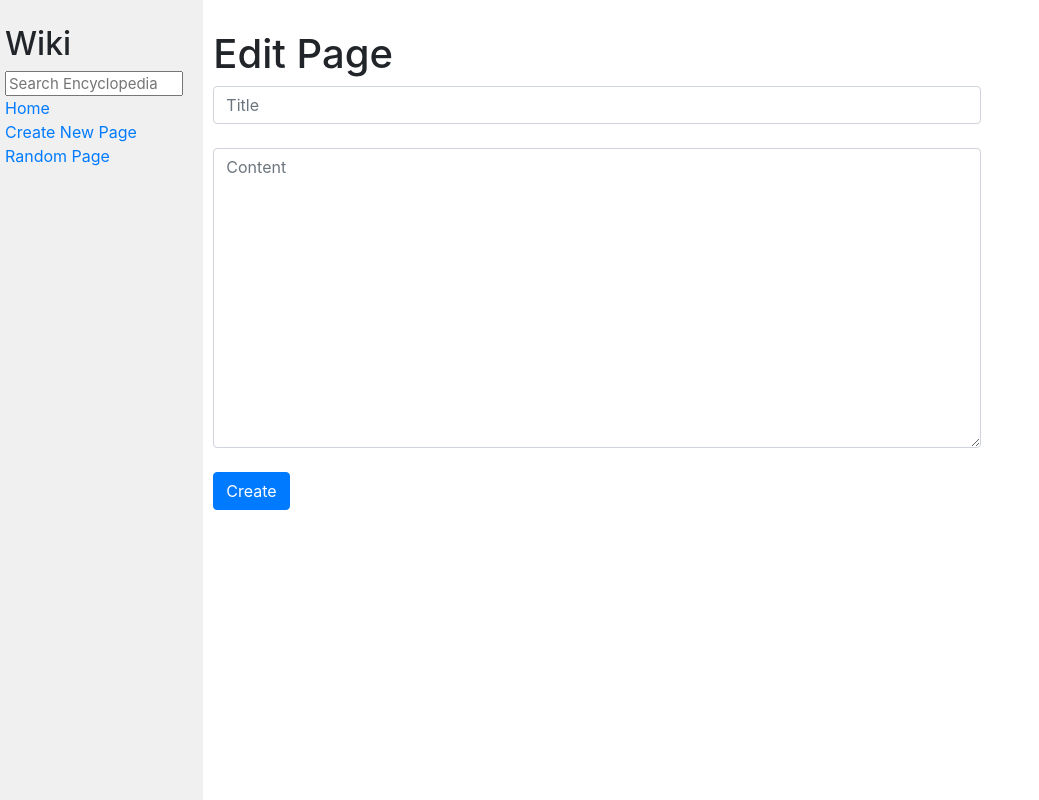
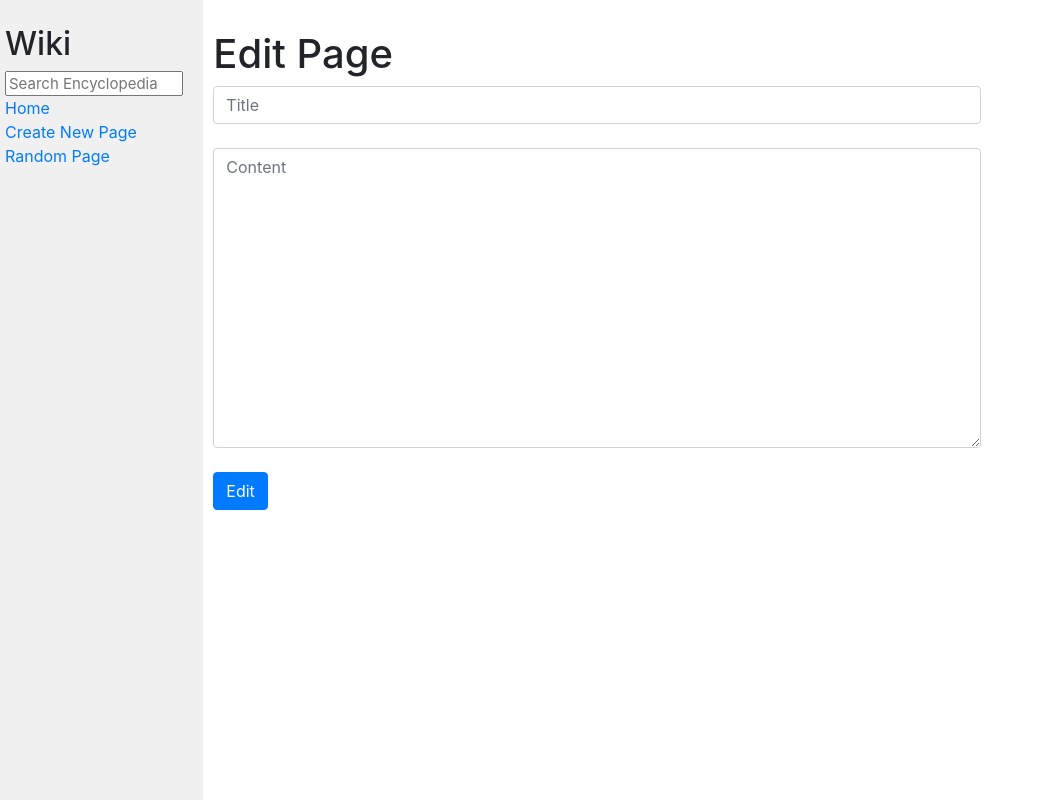
Before and after one commit to kylekce/CS50w, a Django app: template Project 1/wiki/encyclopedia/templates/encyclopedia/edit.html in a window 1280 px wide. Shown: the whole page, without its empty margins (0-1039 px from the left). Run offline with Django 3.2, Linux system fonts and the light colour scheme; the template is opened without the code that fills it, so the values that code supplies are empty; some libraries are stand-ins or nearby versions.

Commit message:
Apr 23, 2023, 11:52 AM

```diff
--- a/Project 1/wiki/encyclopedia/templates/encyclopedia/edit.html
+++ b/Project 1/wiki/encyclopedia/templates/encyclopedia/edit.html
@@ -10,11 +10,13 @@
 <div class="form-floating">
     <form action="{% url 'save' %}" method="POST">
         {% csrf_token %}
-            <input class="form-control" type="text" name="title" value="{{ title }}" placeholder="Title" style="width: 60vw">
+        <input class="form-control" type="text" name="title" value="{{ title }}" placeholder="Title"
+            style="width: 60vw">
         <br>
-            <textarea class="form-control" name="content" placeholder="Content" style="width: 60vw; height: 300px;">{{ content }}</textarea>
+        <textarea class="form-control" name="content" placeholder="Content"
+            style="width: 60vw; height: 300px;">{{ content }}</textarea>
         <br>
-            <button type="submit" class="btn btn-primary">Create</button>
+        <button type="submit" class="btn btn-primary">Edit</button>
     </form>
 </div>
 
```
Lines whose indentation alone changed are shown as unchanged.
